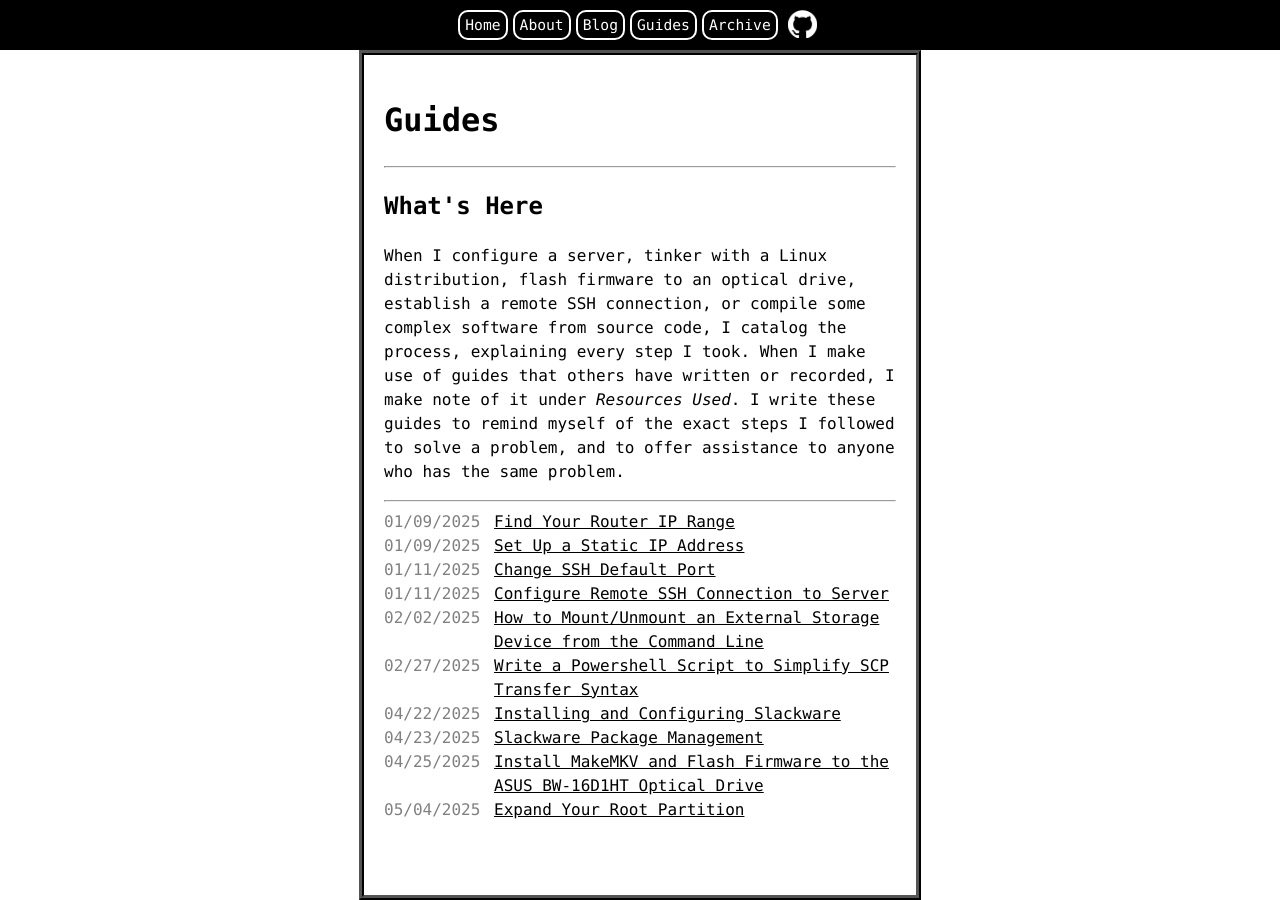
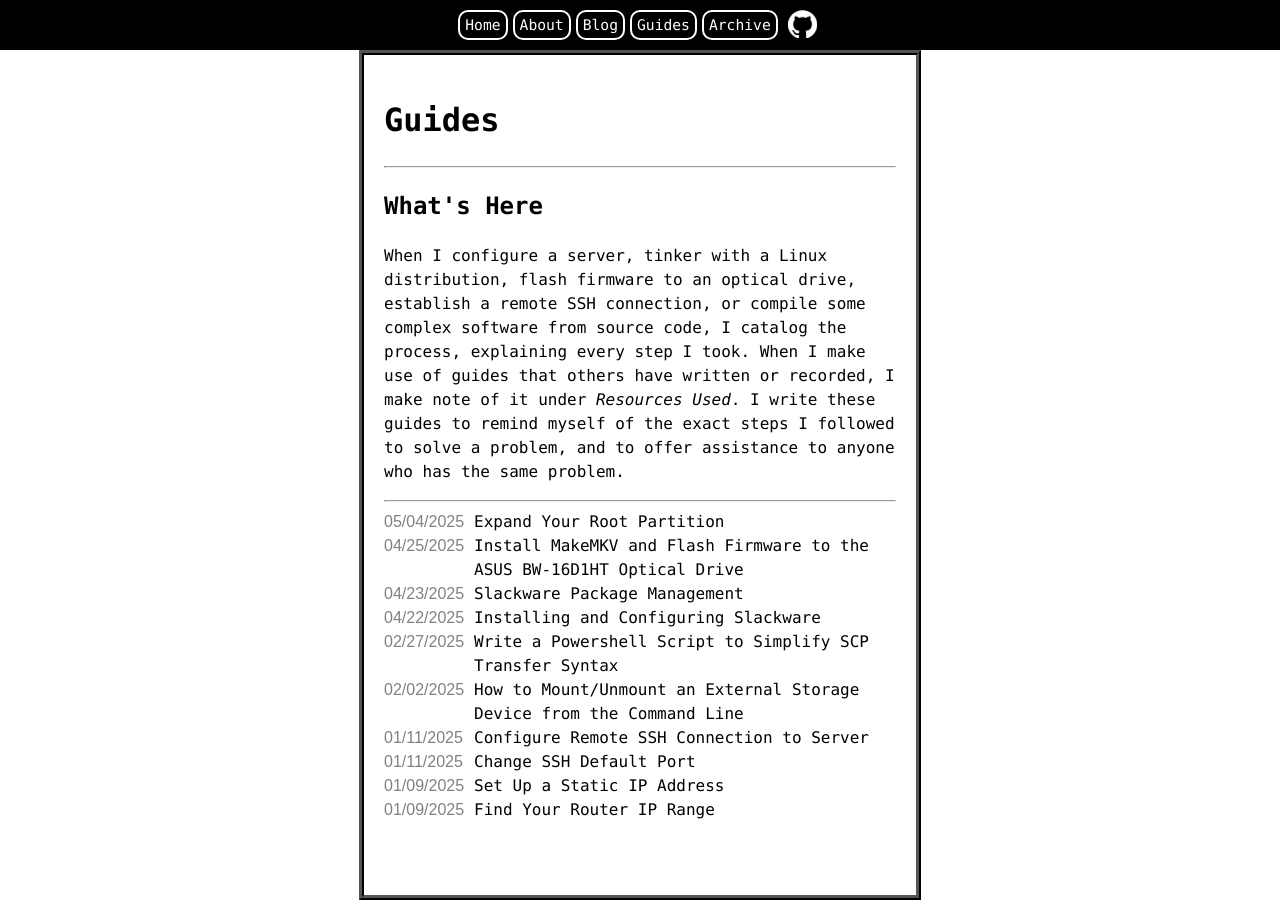
Before and after one commit to seandavidreed/seandavidreed.github.io, a Jekyll site: the page built from guides.html, in a window 1280 px wide. Built offline with Jekyll 4.4.1, drawn with Linux system fonts in a browser that asks for light colours.

Commit message:
Modify fonts

```diff
--- a/blog.html
+++ b/blog.html
@@ -5,8 +5,8 @@
 <h1>Blog</h1>
 <hr>
 {% for post in site.posts %}
-	<span style="float: left; color: gray">{{ post.date | date: "%m/%d/%Y" }}</span>
-	<div style="display: block; padding: 0px 0px 0px 110px">
+	<span style="float: left; color: gray; font-family: Montserrat, sans-serif">{{ post.date | date: "%m/%d/%Y" }}</span>
+	<div style="display: block; padding: 0px 0px 0px 90px; font-family: Lucida Console, Monaco, monospace">
 		<a href="{{ post.url }}">{{ post.title }}</a>
 	</div>
 {% endfor %}
--- a/css/styles.scss
+++ b/css/styles.scss
@@ -72,6 +72,7 @@
 	/* UNIVERSAL ANCHOR SETTINGS */
 	a {
 		color: black;
+		text-decoration: none;
 	}
 
 	a:hover {
--- a/guides.html
+++ b/guides.html
@@ -9,9 +9,10 @@
 When I configure a server, tinker with a Linux distribution, flash firmware to an optical drive, establish a remote SSH connection, or compile some complex software from source code, I catalog the process, explaining every step I took. When I make use of guides that others have written or recorded, I make note of it under <i>Resources Used</i>. I write these guides to remind myself of the exact steps I followed to solve a problem, and to offer assistance to anyone who has the same problem.
 </p>
 <hr>
-	{% for guide in site.tech_guides %}
-		<span style="float: left; color: gray">{{ guide.date | date: "%m/%d/%Y" }}</span>
-		<div style="display: block; padding: 0px 0px 0px 110px">
+	{% assign guides = site.tech_guides | reverse %}
+	{% for guide in guides %}
+		<span style="float: left; color: gray; font-family: Montserrat, sans-serif">{{ guide.date | date: "%m/%d/%Y" }}</span>
+		<div style="display: block; padding: 0px 0px 0px 90px; font-family: Lucida Console, Monaco, monospace">
 				<a href="{{ guide.url }}">{{ guide.title }}</a>
 		</div>
 	{% endfor %}
--- a/index.html
+++ b/index.html
@@ -20,8 +20,8 @@
 	<h2 style="height: 30px;">Latest Posts</h2>
 	<hr>
 	{% for post in site.posts limit: 10 %}
-		<span style="float: left; color: gray">{{ post.date | date: "%m/%d/%Y" }}</span>
-		<div style="display: block; padding: 0px 0px 0px 110px">
+		<span style="float: left; color: gray; font-family: Montserrat, sans-serif">{{ post.date | date: "%m/%d/%Y" }}</span>
+		<div style="display: block; padding: 0px 0px 0px 90px; font-family: Lucida Console, Monaco, monospace">
 			<a href="{{ post.url }}">{{ post.title }}</a>
 		</div>
 	{% endfor %}
```
